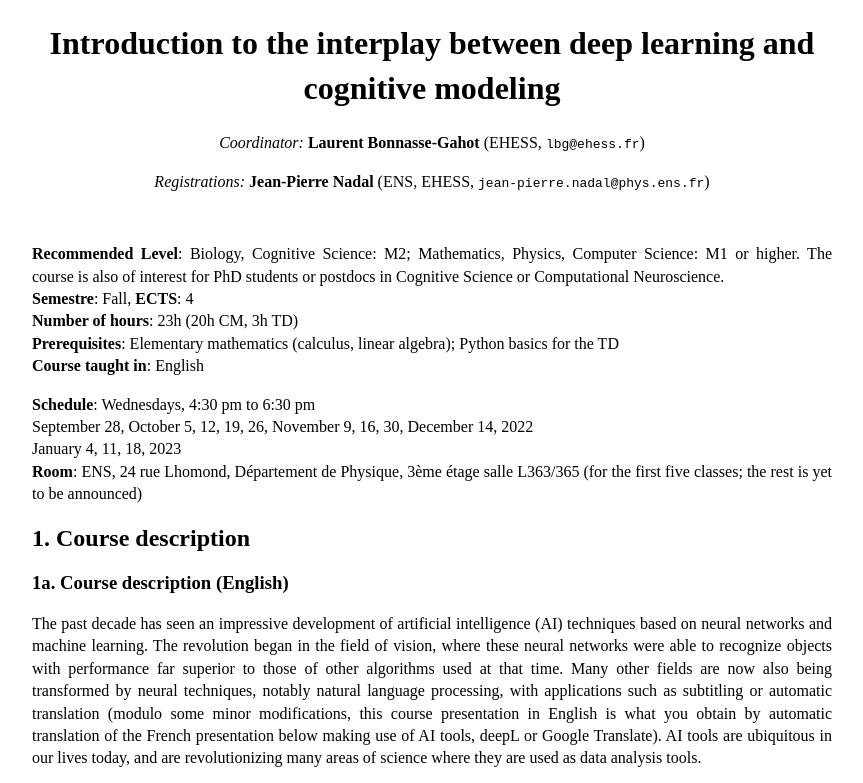
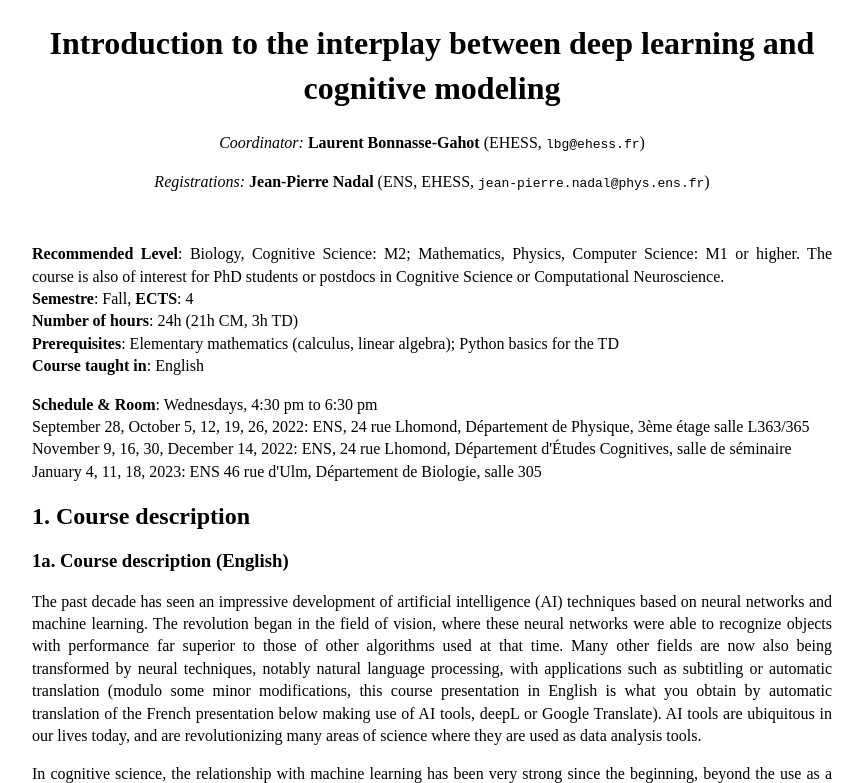
Before and after one commit to l-bg/dlcm, a plain HTML site: page index.html in a window 1280 px wide. Shown: the top 783 px of the page, without its empty margins (208-1071 px from the left). Drawn offline with Linux system fonts and the light colour scheme.

Commit message:
update room information

```diff
--- a/index.html
+++ b/index.html
@@ -15,15 +15,14 @@ h1 {line-height: 1.4}
 <br>
 <p> <b>Recommended Level</b>: Biology, Cognitive Science: M2; Mathematics, Physics, Computer Science: M1 or higher. The course is also of interest for PhD students or postdocs in Cognitive Science or Computational Neuroscience. <br>
 <b>Semestre</b>: Fall, <b>ECTS</b>: 4 <br>
-<b>Number of hours</b>: 23h (20h CM, 3h TD) <br>
+<b>Number of hours</b>: 24h (21h CM, 3h TD) <br>
 <b>Prerequisites</b>: Elementary mathematics (calculus, linear algebra); Python basics for the TD <br>
 <b>Course taught in</b>: English</p>
 
-<p> <b>Schedule</b>: Wednesdays, 4:30 pm to 6:30 pm<br>
-September 28, October 5, 12, 19, 26, November 9, 16, 30, December 14, 2022<br>
-January 4, 11, 18, 2023<br>
-<b>Room</b>: ENS, 24 rue Lhomond, Département de Physique, 3ème étage salle L363/365 (for the first five classes; the rest is yet to be announced) </p>
-
+<p> <b>Schedule & Room</b>: Wednesdays, 4:30 pm to 6:30 pm<br>
+September 28, October 5, 12, 19, 26, 2022: ENS, 24 rue Lhomond, Département de Physique, 3ème étage salle L363/365<br>
+November 9, 16, 30, December 14, 2022: ENS, 24 rue Lhomond, Département d'Études Cognitives, salle de séminaire<br>
+January 4, 11, 18, 2023: ENS 46 rue d'Ulm, Département de Biologie, salle 305 </p>
 
 <h2>1. Course description</h2>
 <h3> 1a. Course description (English)</h3>
@@ -108,7 +107,7 @@ Neuroscience-inspired artificial intelligence. Neuron, 95(2):245–258</p>
 
 <h2> 4. Course content </h2>
 
-<h3> 4a. Theoretical lectures (two hours each) </h3>
+<h3> 4a. Theoretical lectures (two to three hours each) </h3>
 
 <p> <b> Introduction to artificial neural networks </b> <br>
 This first course will first give a brief general introduction to artificial neural networks and deep learning. It will then offer the roots of the discipline by presenting the artificial neuron, the perceptron and its limits, the multi-layer perceptron, and finally gradient descent and the backpropagation algorithm.</p>
@@ -147,7 +146,7 @@ Capitalizing on the impressive performance achieved on various linguistic tasks
 We will then discuss the influence of factors such as test loss, training corpus and model architecture on the ability of a neural language model to capture brain activity.<br>
 We will also show how neural language models can be used to try and answer neurolinguistics questions such as which brain areas are sensitive to syntactic or semantic information, what is the size of the context of information integration of various regions, etc.</p>
 
-<h3> 4d. Students' presentations (two sessions of two hours) </h3>
+<h3> 4d. Student presentations (two sessions of two hours) </h3>
 <p> These course validation sessions will be considered as part of the course (attendance will be mandatory as for the other sessions).</p>
 
 <h2> 5. Course Policies </h2>
```
